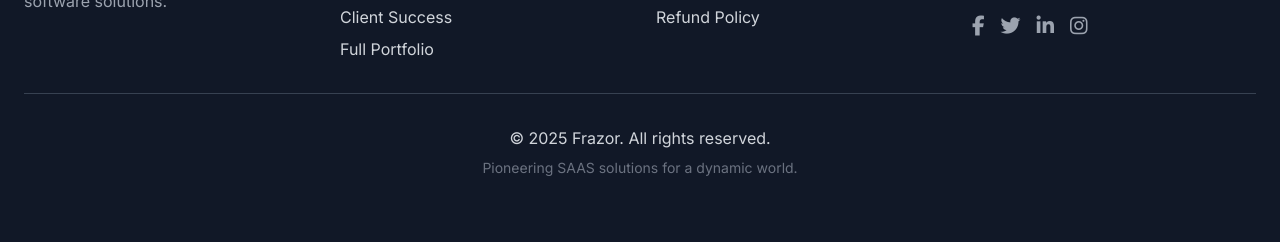
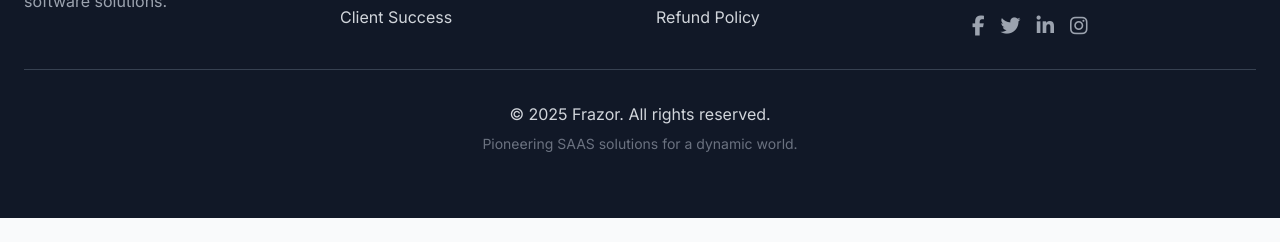
Before and after one commit to frazorenterprise/frazorenterprise.github.io, a plain HTML site: page index.html in a window 1280 px wide. Shown: the part 5264-5506 px from the top of the page. After the commit the page ends 5482 px from the top, so only its background shows below. Drawn offline with nearby package versions, Linux system fonts and the light colour scheme.

Commit message:
Update index.html

```diff
--- a/index.html
+++ b/index.html
@@ -300,7 +300,6 @@
                         <li><a href="#about" class="hover:text-blue-400 transition-colors">About Us</a></li>
                         <li><a href="#products" class="hover:text-blue-400 transition-colors">Our Products</a></li>
                         <li><a href="#clients" class="hover:text-blue-400 transition-colors">Client Success</a></li>
-                        <li><a href="https://frazor.in/" target="_blank" rel="noopener noreferrer" class="hover:text-blue-400 transition-colors">Full Portfolio</a></li>
                     </ul>
                 </div>
                 <div>
```
